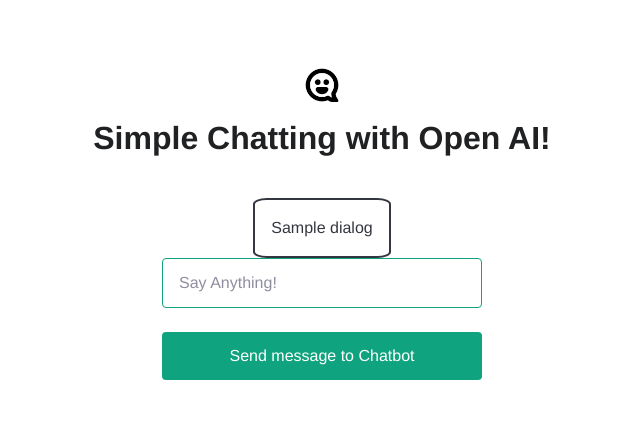
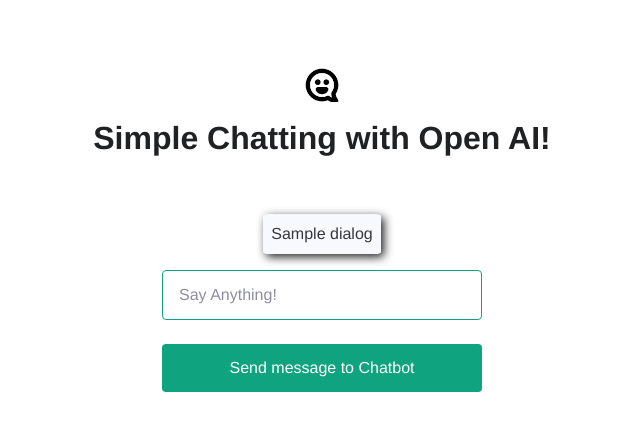
Before and after one commit to minusmo/OAP, a Flask app: template templates/index.html in a window 1280 px wide. Shown: the top 431 px of the page, without its empty margins (318-958 px from the left). Run offline with Flask 2, Linux system fonts and the light colour scheme; the template is opened without the code that fills it: most values are stand-ins (such as "Sample title", 1, 10 or a date in 2020); some web fonts are replaced.

Commit message:
style(dialog): update dialog style

```diff
--- a/static/main.css
+++ b/static/main.css
@@ -64,13 +64,18 @@
   font-weight: bold;
   margin-top: 40px;
 }
-.dialogbox {
-  overflow: scroll;
+.dialog-container {
+  overflow: auto;
   max-height: 60vh;
 }
 .dialog {
-  padding: 1rem;
+  margin: 1rem;
+  padding: .5rem;
   text-align: left;
-  border: 2px solid;
-  border-radius: 10%;
+  box-shadow: #202123 3px 3px 10px;
+  background-color: ghostwhite;
+  border-radius: 5%;
 }
+.dialog:nth-of-type(even) {
+  text-align: right;
+}
```
